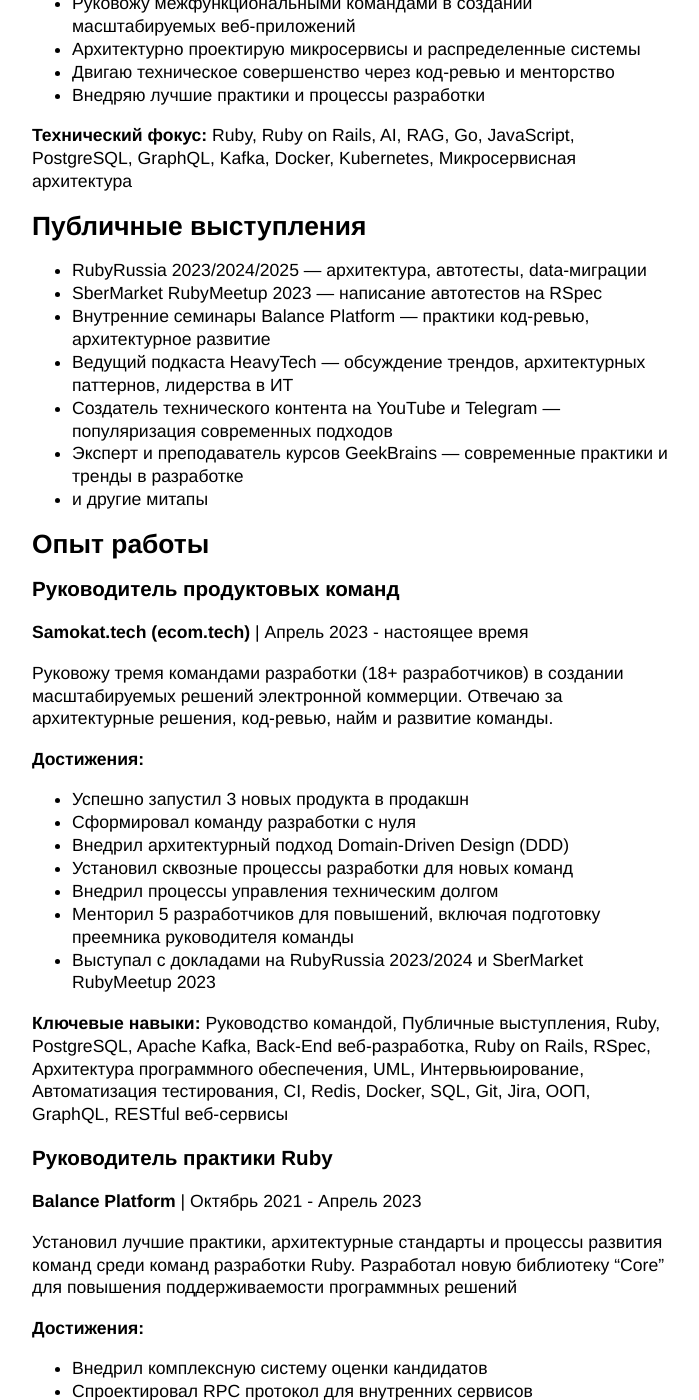
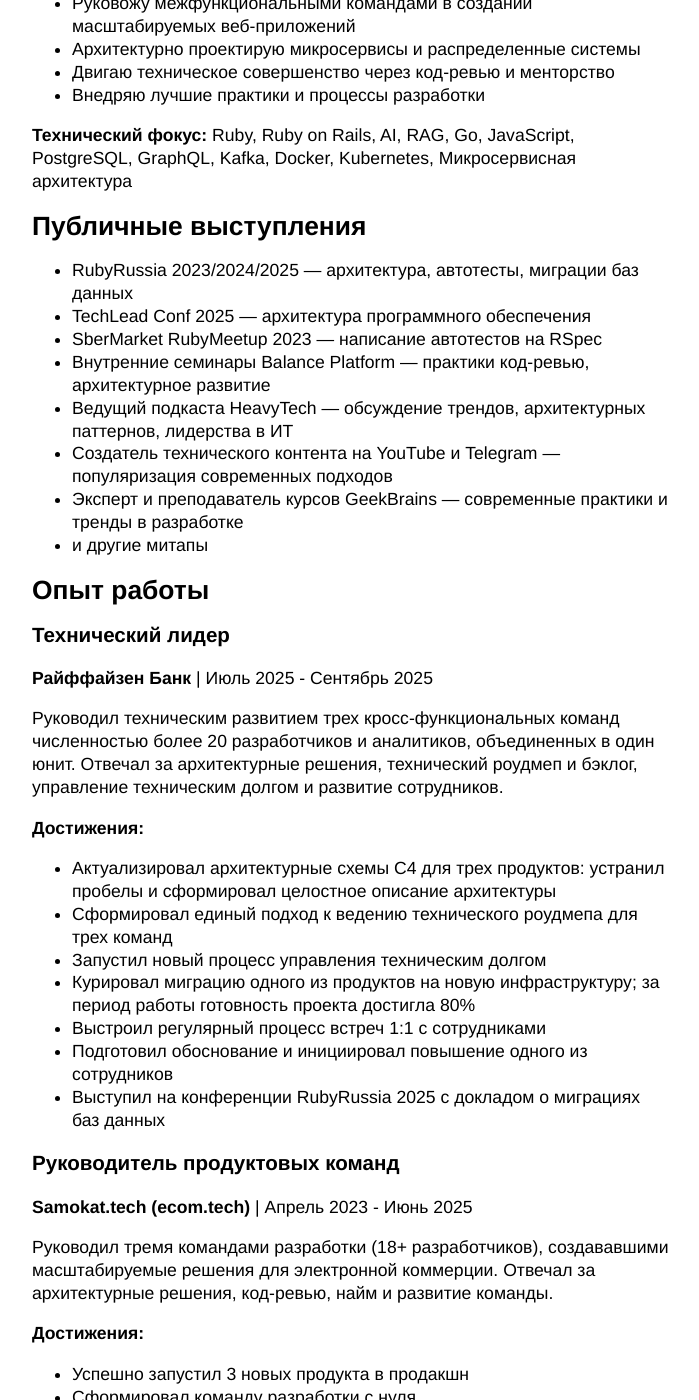
Before and after one commit to sergio-fry/blog, a Jekyll site: the page built from cv.md, in a window 1280 px wide and 1400 px high, scrolled down 1140 px. Shown: the whole window, without its empty margins (288-987 px from the left). Built offline with Jekyll 4.4.1, drawn with Linux system fonts in a browser that asks for light colours; some of the changed text lies outside the part shown.

Commit message:
Update CV with 2025 experience

```diff
--- a/cv.md
+++ b/cv.md
@@ -9,7 +9,7 @@ disable_comments: true
 
 **Ведущий разработчик программного обеспечения и технический руководитель команды, эксперт Ruby/Rails, создание масштабируемых решений**
 
-Опытный разработчик программного обеспечения и технический лидер с более чем 17-летним стажем в разработке программного обеспечения, специализирующийся на Ruby on Rails и руководстве командами с 2017 года. В настоящее время управляю несколькими продуктовыми командами (18+ разработчиков) и создаю высокоэффективные решения в областях электронной коммерции и финтех.
+Опытный разработчик программного обеспечения и технический лидер с более чем 20-летним стажем в разработке программного обеспечения, специализирующийся на Ruby on Rails и руководстве командами с 2017 года. Имею опыт управления несколькими продуктовыми командами численностью более 20 специалистов и создания высокоэффективных решений в областях электронной коммерции и финтех.
 
 Я успешно руководил разработкой инновационных платформ, включая системы сверхбыстрой доставки (Самокат), крупномасштабные маркетплейсы (Мегамаркет) и комплексные экосистемы финансовых услуг. Моя экспертиза охватывает микросервисную архитектуру, реализации AI/RAG и масштабируемые распределенные системы с использованием Ruby, Go, JavaScript и PostgreSQL.
 
@@ -34,7 +34,8 @@ Ruby, Ruby on Rails, AI, RAG, Go, JavaScript, PostgreSQL, GraphQL, Kafka, Docker
 ## Публичные выступления
 
 
-- RubyRussia 2023/2024/2025 — архитектура, автотесты, data-миграции
+- RubyRussia 2023/2024/2025 — архитектура, автотесты, миграции баз данных
+- TechLead Conf 2025 — архитектура программного обеспечения
 - SberMarket RubyMeetup 2023 — написание автотестов на RSpec
 - Внутренние семинары Balance Platform — практики код-ревью, архитектурное развитие
 - Ведущий подкаста HeavyTech — обсуждение трендов, архитектурных паттернов, лидерства в ИТ
@@ -45,10 +46,24 @@ Ruby, Ruby on Rails, AI, RAG, Go, JavaScript, PostgreSQL, GraphQL, Kafka, Docker
 
 ## Опыт работы
 
+### Технический лидер
+**Райффайзен Банк** | Июль 2025 - Сентябрь 2025
+
+Руководил техническим развитием трех кросс-функциональных команд численностью более 20 разработчиков и аналитиков, объединенных в один юнит. Отвечал за архитектурные решения, технический роудмеп и бэклог, управление техническим долгом и развитие сотрудников.
+
+**Достижения:**
+- Актуализировал архитектурные схемы C4 для трех продуктов: устранил пробелы и сформировал целостное описание архитектуры
+- Сформировал единый подход к ведению технического роудмепа для трех команд
+- Запустил новый процесс управления техническим долгом
+- Курировал миграцию одного из продуктов на новую инфраструктуру; за период работы готовность проекта достигла 80%
+- Выстроил регулярный процесс встреч 1:1 с сотрудниками
+- Подготовил обоснование и инициировал повышение одного из сотрудников
+- Выступил на конференции RubyRussia 2025 с докладом о миграциях баз данных
+
 ### Руководитель продуктовых команд
-**Samokat.tech (ecom.tech)** | Апрель 2023 - настоящее время
+**Samokat.tech (ecom.tech)** | Апрель 2023 - Июнь 2025
 
-Руковожу тремя командами разработки (18+ разработчиков) в создании масштабируемых решений электронной коммерции. Отвечаю за архитектурные решения, код-ревью, найм и развитие команды.
+Руководил тремя командами разработки (18+ разработчиков), создававшими масштабируемые решения для электронной коммерции. Отвечал за архитектурные решения, код-ревью, найм и развитие команды.
 
 **Достижения:**
 - Успешно запустил 3 новых продукта в продакшн
@@ -57,7 +72,7 @@ Ruby, Ruby on Rails, AI, RAG, Go, JavaScript, PostgreSQL, GraphQL, Kafka, Docker
 - Установил сквозные процессы разработки для новых команд
 - Внедрил процессы управления техническим долгом
 - Менторил 5 разработчиков для повышений, включая подготовку преемника руководителя команды
-- Выступал с докладами на RubyRussia 2023/2024 и SberMarket RubyMeetup 2023
+- Выступил с докладами на конференциях RubyRussia 2023/2024 и TechLead Conf 2025
 
 **Ключевые навыки:** Руководство командой, Публичные выступления, Ruby, PostgreSQL, Apache Kafka, Back-End веб-разработка, Ruby on Rails, RSpec, Архитектура программного обеспечения, UML, Интервьюирование, Автоматизация тестирования, CI, Redis, Docker, SQL, Git, Jira, ООП, GraphQL, RESTful веб-сервисы
 
```
